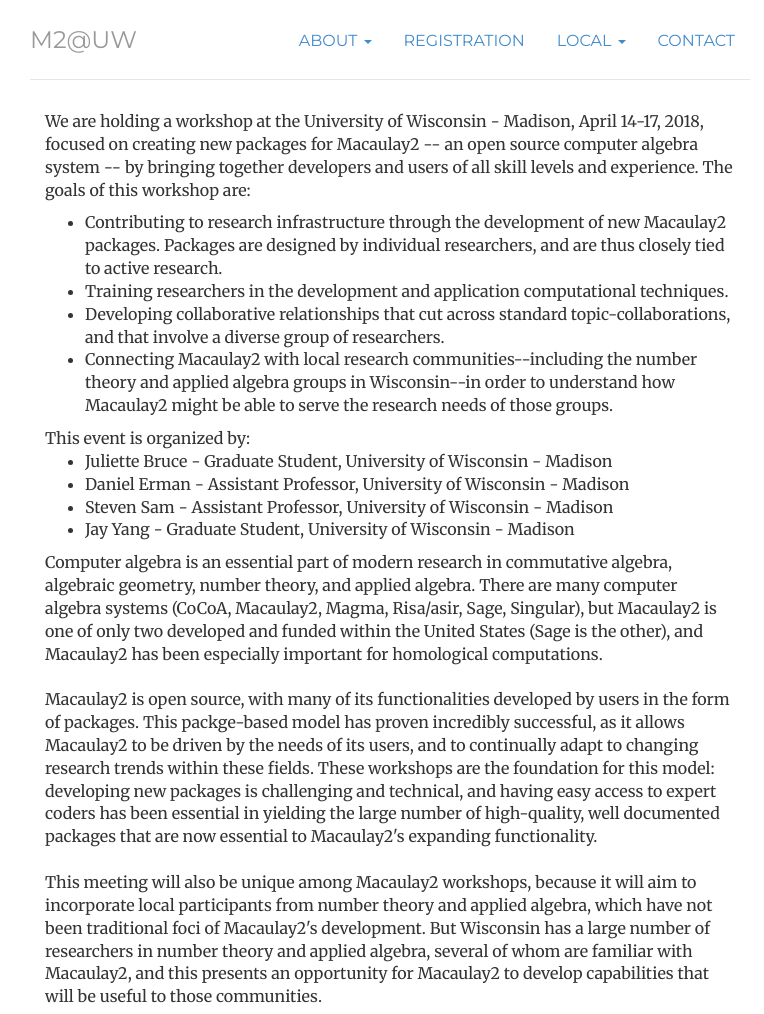
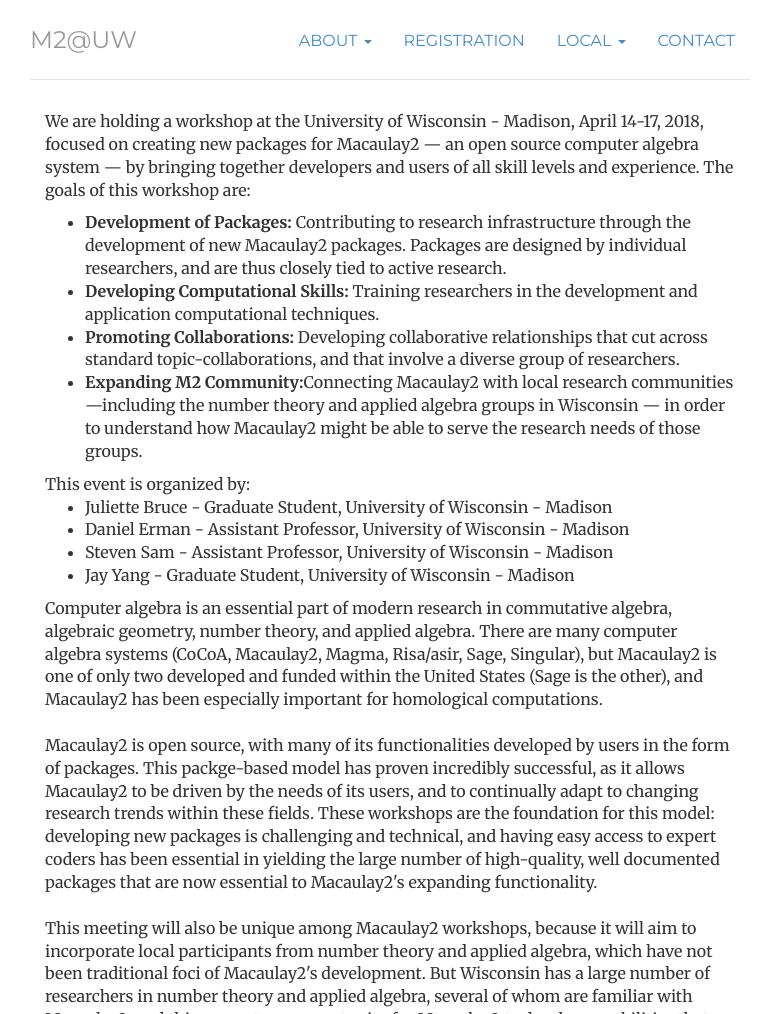
Before and after one commit to julietteBruce/M2-Wisconsin-2018, a Jekyll site: the page built from overview/index.html, in a window 1280 px wide, cut to the strip 0-1014 px from the top of the page. Shown: the whole strip, without its empty margins (250-1014 px from the left). Built offline with Jekyll 4.4.1, drawn with Linux system fonts in a browser that asks for light colours.

Commit message:
Updating About Page

```diff
--- a/overview/index.html
+++ b/overview/index.html
@@ -6,19 +6,19 @@
 ---
 <div class="container">
 <p>
-We are holding a workshop at the University of Wisconsin - Madison, April 14-17, 2018, focused on creating new packages for Macaulay2 -- an open source computer algebra system -- by bringing together developers and users of all skill levels and experience. The goals of this workshop are:
+We are holding a workshop at the University of Wisconsin - Madison, April 14-17, 2018, focused on creating new packages for Macaulay2 &mdash;  an open source computer algebra system &mdash; by bringing together developers and users of all skill levels and experience. The goals of this workshop are:
 <ul>
 <li>
-Contributing to research infrastructure through the development of new Macaulay2 packages.  Packages are designed by individual researchers, and are thus closely tied to active research.
+<b>Development of Packages:</b> Contributing to research infrastructure through the development of new Macaulay2 packages.  Packages are designed by individual researchers, and are thus closely tied to active research.
 </li>
 <li>
-Training researchers in the development and application computational techniques.
+<b>Developing Computational Skills:</b> Training researchers in the development and application computational techniques.
 </li>
 <li>
-Developing collaborative relationships that cut across standard topic-collaborations, and that involve a diverse group of researchers.
+<b>Promoting Collaborations:</b> Developing collaborative relationships that cut across standard topic-collaborations, and that involve a diverse group of researchers.
 </li>
 <li>
-Connecting Macaulay2 with local research communities--including the number theory and applied algebra groups in Wisconsin--in order to understand how Macaulay2 might be able to serve the research needs of those groups.
+<b>Expanding M2 Community:</b>Connecting Macaulay2 with local research communities &mdash;including the number theory and applied algebra groups in Wisconsin &mdash; in order to understand how Macaulay2 might be able to serve the research needs of those groups.
 </li>
 </ul>
 This event is organized by:
```
